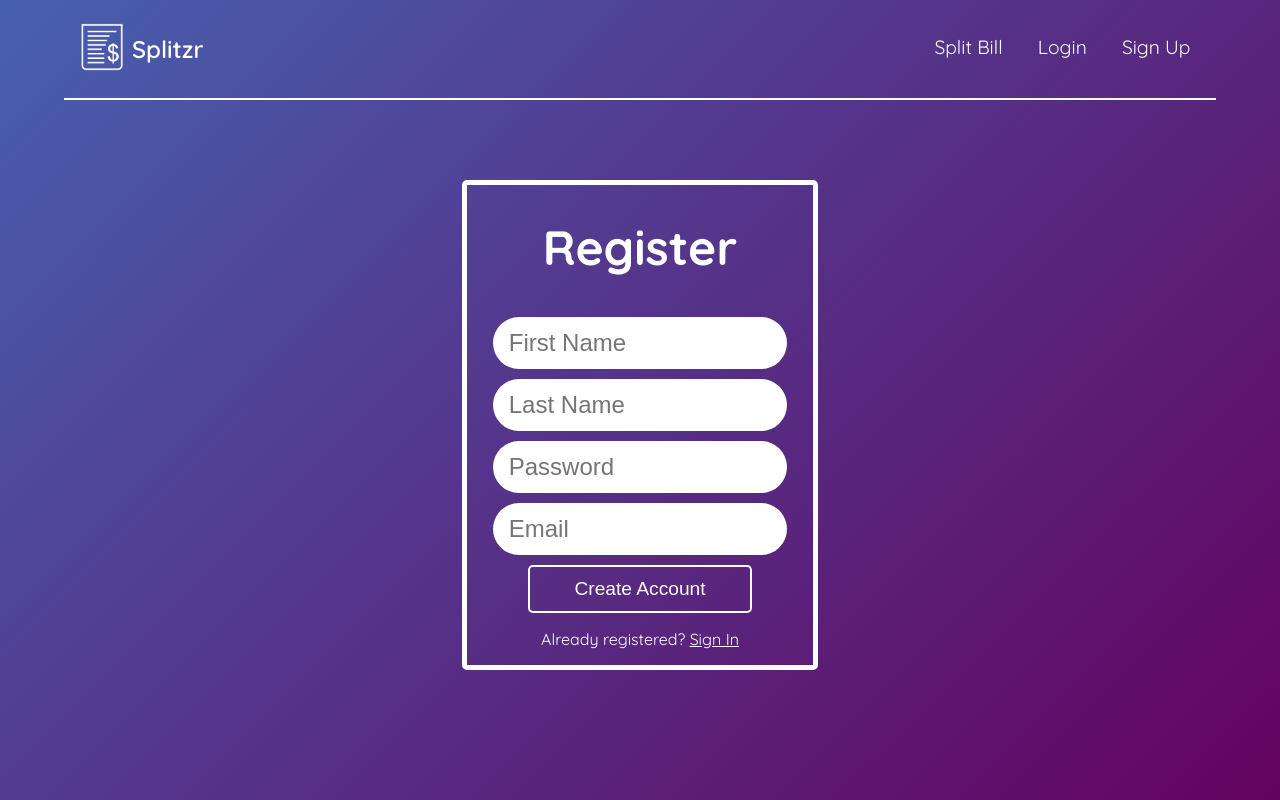
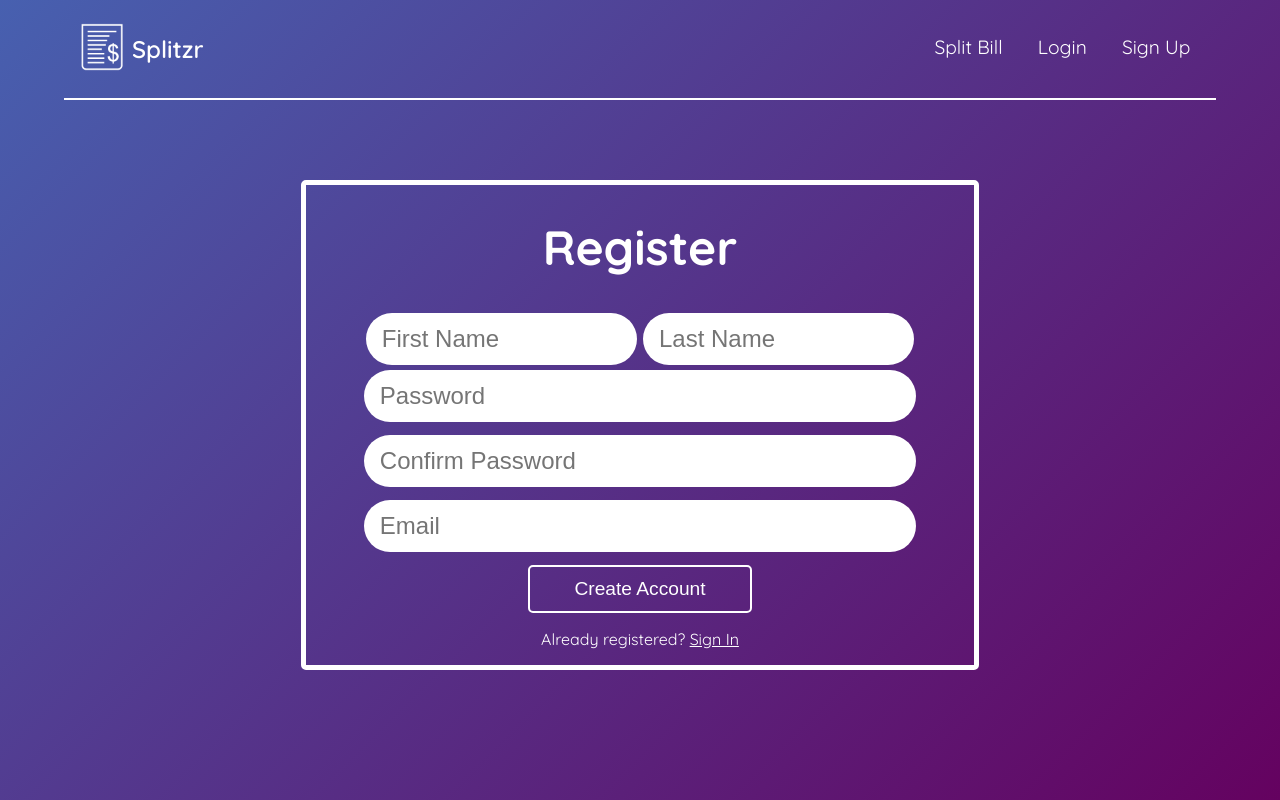
Before and after one commit to roccovulpis/Splitzr, a React (Vite) app: page /register in a window 1280 px wide. Built offline with nearby package versions, Linux system fonts and the light colour scheme.

Commit message:
Updated login and register styles

```diff
--- a/package.json
+++ b/package.json
@@ -12,6 +12,7 @@
   "dependencies": {
     "react": "^18.3.1",
     "react-dom": "^18.3.1",
+    "react-icons": "^5.4.0",
     "react-router-dom": "^7.1.1"
   },
   "devDependencies": {
--- a/src/components/LoginForm.jsx
+++ b/src/components/LoginForm.jsx
@@ -1,6 +1,7 @@
 import React from 'react'
 import '../styles/Login.css'
 import { Link } from 'react-router-dom'
+import { FaLock } from "react-icons/fa";
 
 export default function LoginForm() {
     return (
@@ -8,10 +9,10 @@ export default function LoginForm() {
             <form className="login-form">
                 <h1>Login</h1>
                 <input type="text" placeholder="Username" /><br />
-                <input type="password" placeholder="Password" /><br />
+                <input  className="pass-input" type="password" placeholder="Password" /><br />
                 <span className='login-span'>
                     <input type="checkbox" className='remember' name='remember' />
-                    <label htmlFor="remember">Remember Me</label>
+                    <label className='remember-label' htmlFor="remember">Remember Me</label>
                     <a className='forgot' href="#">Forgot Password?</a>
                 </span>
                 <button id="login-btn">Login</button>
--- a/src/components/RegisterForm.jsx
+++ b/src/components/RegisterForm.jsx
@@ -1,5 +1,6 @@
 import React from 'react'
 import { Link } from 'react-router-dom'
+import { FaLock } from "react-icons/fa";
 import '../styles/Register.css'
 
 export default function RegisterForm() {
@@ -7,9 +8,12 @@ export default function RegisterForm() {
     <div className='form'>
     <form className="register-form">
         <h1>Register</h1>
-        <input type="text" placeholder="First Name" />
-        <input type="text" placeholder="Last Name" />
+        <div className='name-fields'>
+          <input type="text" placeholder="First Name" />
+          <input type="text" placeholder="Last Name" />
+        </div>
         <input type="password" placeholder="Password" />
+        <input type="confirm-password" placeholder="Confirm Password" />
         <input type="text" placeholder="Email" />
         <button id='create-btn'>Create Account</button>
         <p className="message">Already registered? <Link to={"/login"}>Sign In</Link></p>
--- a/src/styles/Login.css
+++ b/src/styles/Login.css
@@ -29,9 +29,26 @@
   padding-left: 1rem;
 }
 
+.login-form>input.pass-input {
+  margin-top: 1.5rem;
+}
+
+.login-form>span>input.remember {
+  height: 1rem;
+  width: 1rem;
+  margin-right: 1rem;
+  cursor: pointer;
+}
+
 .login-span {
   display: flex;
+  align-items: center;
+  justify-content: space-between;
   width: 80%;
+}
+
+.remember-label {
+  margin-left: 0;
 }
 
 .login-span>a {
--- a/src/styles/Register.css
+++ b/src/styles/Register.css
@@ -29,6 +29,20 @@
     padding-left: 1rem;
 }
 
+.register-form .name-fields {
+    display: flex;
+    height: 50px;
+    width: 83%;
+}
+
+.name-fields>input {
+    flex: 1;
+    padding-left: 1rem;
+    height: 50px;
+    border-radius: 30px;
+    font-size: 1.5rem;
+}
+
 #create-btn {
     height: 3rem;
     width: 14rem;
--- a/src/styles/SplitBill.css
+++ b/src/styles/SplitBill.css
@@ -9,7 +9,7 @@
   flex-direction: column;
   align-items: center;
   width: 50%;
-
+  text-align: center;
 }
 
 #review-panel {
@@ -17,4 +17,5 @@
   flex-direction: column;
   align-items: center;
   width: 50%;
+  text-align: center;
 }
```
Also changed, not shown: 1 other file (tests, documents, lock files or other folders).
